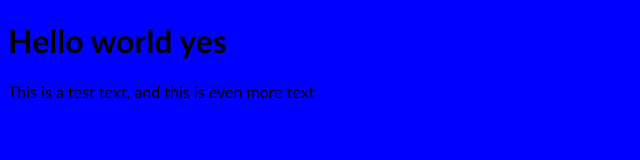
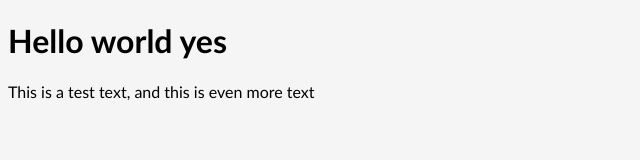
Before and after one commit to HolmR2/First-project, a plain HTML site: page index.html in a window 1280 px wide. Shown: the whole page, without its empty margins (0-640 px from the left). Drawn offline with Linux system fonts and the light colour scheme.

Commit message:
Update style.css

```diff
--- a/Css/style.css
+++ b/Css/style.css
@@ -1,4 +1,4 @@
 body {
-  background: blue;
+  background: whitesmoke;
   font-family: "Gill Sans", "Gill Sans MT", Calibri, "Trebuchet MS", sans-serif;
 }
```
